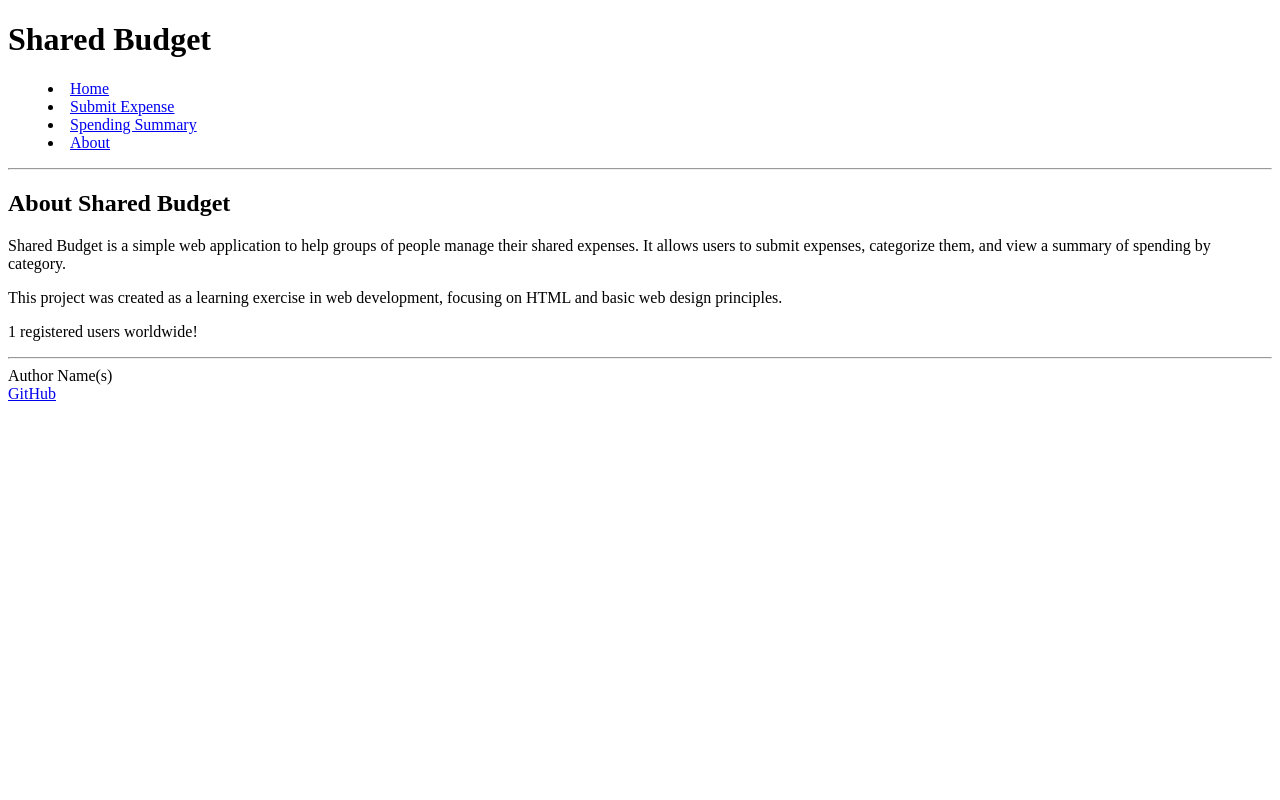
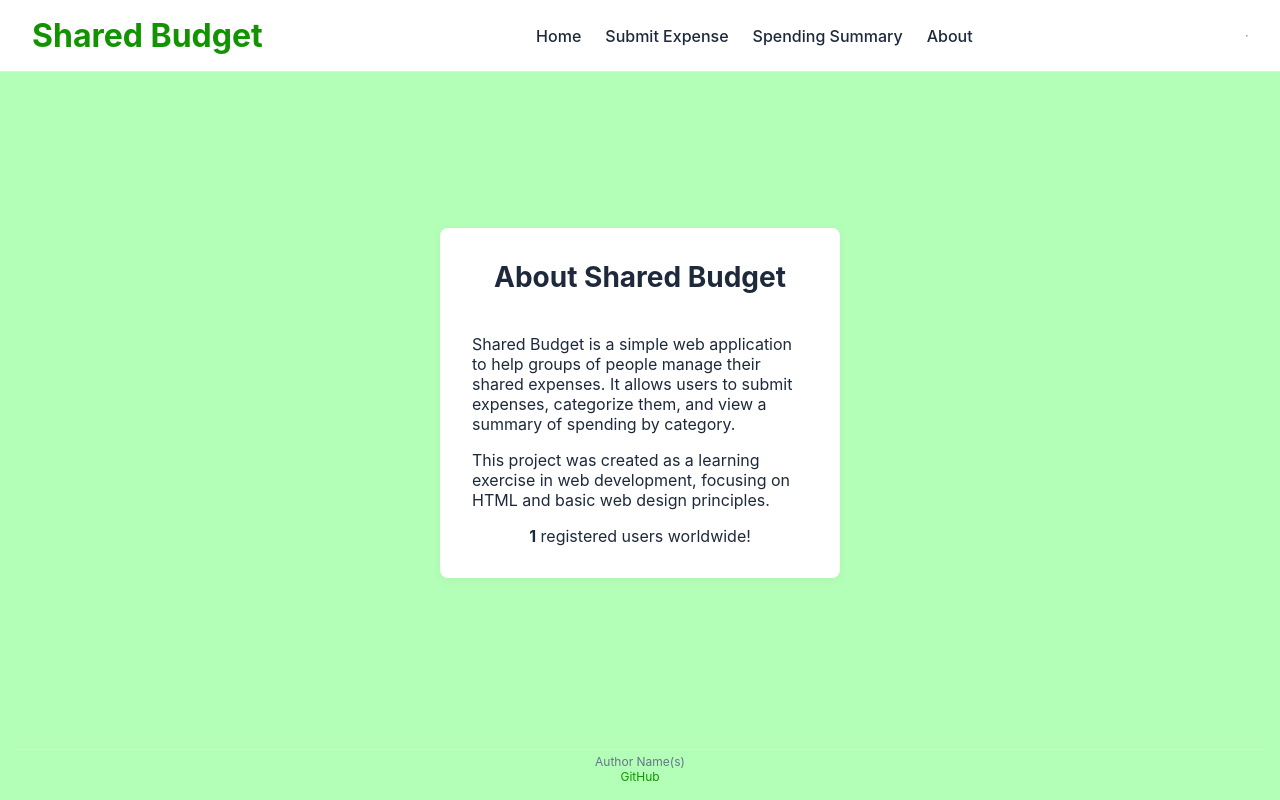
Before and after one commit to blew22/startup, a plain HTML site: page about.html in a window 1280 px wide. Drawn offline with Linux system fonts and the light colour scheme.

Commit message:
linked all htmls to index.css

```diff
--- a/about.html
+++ b/about.html
@@ -5,14 +5,15 @@
     <meta name="viewport" content="width=device-width, initial-scale=1.0" />
     <title>Shared Budget</title>
     <link rel="icon" href="favicon.png" />
+    <link rel="stylesheet" href="index.css" />
   </head>
   <body>
     <header>
-      <h1>Shared Budget</h1>
+      <h1 class="logo">Shared Budget</h1>
 
-      <nav>
+      <nav class="navigation">
 
-        <menu>
+        <menu class="menu">
           <li><a href="index.html">Home</a></li>
           <li><a href="submit-expense.html">Submit Expense</a></li>
           <li><a href="summary.html">Spending Summary</a></li>
@@ -25,6 +26,7 @@
 
 
     <main>
+      <div class="summary-card">
       <h2>About Shared Budget</h2>
         <p>
           Shared Budget is a simple web application to help groups of people manage their shared expenses. It allows users
@@ -36,7 +38,8 @@
           principles.
         </p>
 
-      <p>1 registered users worldwide!</p>
+        <p><strong>1</strong> registered users worldwide!</p>
+      </div>
     </main>
 
     <footer>
--- a/index.css
+++ b/index.css
@@ -84,6 +84,22 @@ form {
   gap: 1rem;
 }
 
+.summary-card {
+  background: var(--card-bg);
+  padding: 2rem;
+  border-radius: var(--radius);
+  box-shadow: 0 2px 8px rgba(0, 0, 0, 0.05);
+  width: 100%;
+  max-width: 400px;
+  display: flex;
+  flex-direction: column;
+  gap: 1rem;
+  align-items: center;
+  justify-content: center;
+  margin-left: auto;
+  margin-right: auto;
+}
+
 form div {
   display: flex;
   flex-direction: column;
@@ -146,6 +162,30 @@ footer a:hover {
   text-decoration: underline;
 }
 
+.websocketbox {
+  position:absolute;
+  top: 6rem;
+  left: 1rem;
+  padding: .25rem;
+  border-radius: var(--radius);
+  box-shadow: 0 2px 8px rgba(0, 0, 0, 0.05);
+  width: 250px;
+  background: var(--card-bg);
+  animation-name: fade-away;
+  animation-duration: 5s;
+}
+
+@keyframes fade-away {
+  0% {opacity: 1;}
+  80% {opacity: 1;}
+  100% {opacity: 0; display: none;}
+}
+
+ul.websocketalert {
+    list-style-type: none;
+    background-color: rgba(255, 255, 255, 0.336);
+}
+
 @media (max-width: 600px) {
   header {
     flex-direction: column;
```
Also changed, not shown: submit-expense.html (+15 -13 lines), summary.html (+8 -4 lines). Lines whose indentation alone changed are shown as unchanged.
